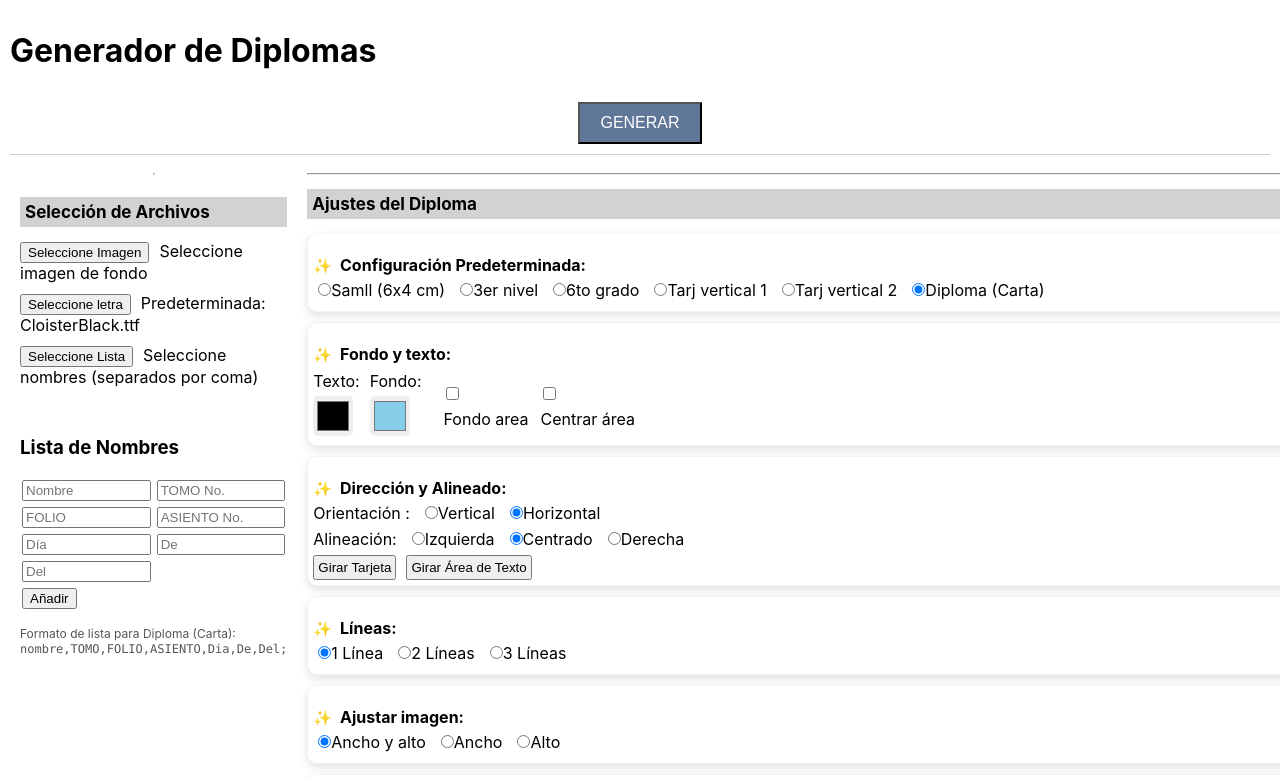
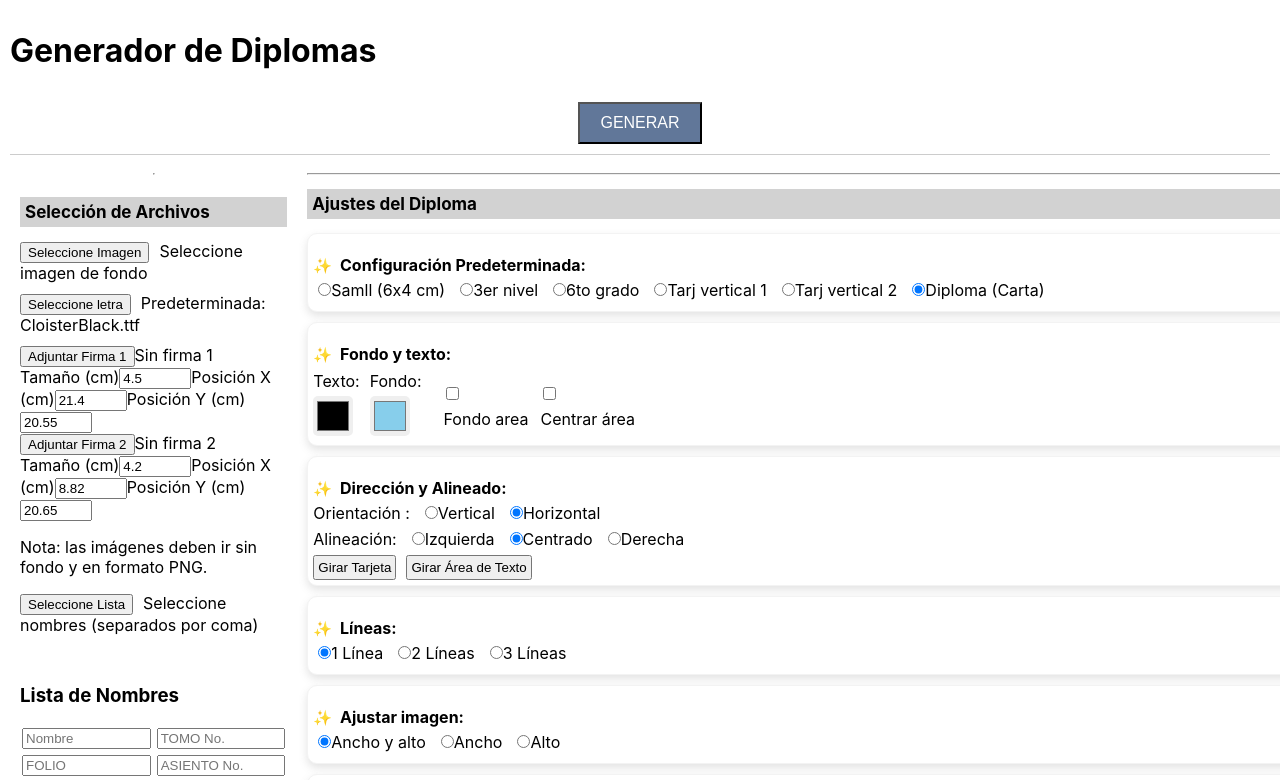
Before and after one commit to lsnoglos/diplomaGenerator, a React (Create React App) app: page / in a window 1280 px wide. Shown: the top 780 px of the page. Built offline with nearby package versions, Linux system fonts and the light colour scheme.

Commit message:
Permitir cargar firmas y guardar tamaño y posición en el navegador

```diff
--- a/src/App.js
+++ b/src/App.js
@@ -3,10 +3,17 @@ import './App.css';
 import interact from 'interactjs';
 import { throttle } from 'lodash';
 import cloisterBlackFont from './CloisterBlack.ttf';
-import firma1ImagePath from './Firma1.png';
-import firma2ImagePath from './Firma2.png';
 
 const DEFAULT_FONT_FAMILY = 'CloisterBlack';
+const SIGNATURE_STORAGE_KEYS = {
+  firma1Image: 'diplomaGenerator.firma1Image',
+  firma2Image: 'diplomaGenerator.firma2Image',
+  settings: 'diplomaGenerator.signatureSettings',
+};
+const DEFAULT_SIGNATURE_SETTINGS = {
+  firma1: { x: 21.40, y: 20.55, size: 4.50 },
+  firma2: { x: 8.82, y: 20.65, size: 4.20 },
+};
 
 function App() {
   const [fontPath, setFontPath] = useState('');
@@ -22,6 +29,25 @@ function App() {
   const [bgImage, setBgImage] = useState(null);
   const [firma1Image, setFirma1Image] = useState(null);
   const [firma2Image, setFirma2Image] = useState(null);
+  const [firma1Data, setFirma1Data] = useState(() => {
+    try { return localStorage.getItem(SIGNATURE_STORAGE_KEYS.firma1Image) || ''; }
+    catch { return ''; }
+  });
+  const [firma2Data, setFirma2Data] = useState(() => {
+    try { return localStorage.getItem(SIGNATURE_STORAGE_KEYS.firma2Image) || ''; }
+    catch { return ''; }
+  });
+  const [signatureSettings, setSignatureSettings] = useState(() => {
+    try {
+      const saved = JSON.parse(localStorage.getItem(SIGNATURE_STORAGE_KEYS.settings) || '{}');
+      return {
+        firma1: { ...DEFAULT_SIGNATURE_SETTINGS.firma1, ...(saved.firma1 || {}) },
+        firma2: { ...DEFAULT_SIGNATURE_SETTINGS.firma2, ...(saved.firma2 || {}) },
+      };
+    } catch {
+      return DEFAULT_SIGNATURE_SETTINGS;
+    }
+  });
   const [listPath, setListPath] = useState('');
   const [namesList, setNamesList] = useState([]);
   const [newName, setNewName] = useState('');
@@ -68,6 +94,8 @@ function App() {
   const imgInputRef = useRef(null);
   const fontInputRef = useRef(null);
   const listInputRef = useRef(null);
+  const firma1InputRef = useRef(null);
+  const firma2InputRef = useRef(null);
 
   const [itemsPerPage, setItemsPerPage] = useState(1);
 
@@ -253,28 +281,22 @@ function App() {
   }, [imgPath]);
 
   useEffect(() => {
-    const loadSignature = (src, setImage) => {
+    const loadSignature = (dataUrl, setImage) => {
+      if (!dataUrl) {
+        setImage(null);
+        return;
+      }
+
       const img = new Image();
-
       img.onload = () => {
-        // Las firmas PNG tienen áreas transparentes alrededor del trazo.
-        // Se recortan automáticamente para que widthCm controle el tamaño
-        // REAL de la firma visible y no el tamaño del lienzo transparente.
         const sourceCanvas = document.createElement('canvas');
         sourceCanvas.width = img.naturalWidth || img.width;
         sourceCanvas.height = img.naturalHeight || img.height;
-
         const sourceCtx = sourceCanvas.getContext('2d');
         sourceCtx.drawImage(img, 0, 0);
 
-        const imageData = sourceCtx.getImageData(
-          0,
-          0,
-          sourceCanvas.width,
-          sourceCanvas.height
-        );
+        const imageData = sourceCtx.getImageData(0, 0, sourceCanvas.width, sourceCanvas.height);
         const data = imageData.data;
-
         let minX = sourceCanvas.width;
         let minY = sourceCanvas.height;
         let maxX = -1;
@@ -282,13 +304,11 @@ function App() {
 
         for (let y = 0; y < sourceCanvas.height; y += 1) {
           for (let x = 0; x < sourceCanvas.width; x += 1) {
-            const alpha = data[(y * sourceCanvas.width + x) * 4 + 3];
-
-            if (alpha > 8) {
-              if (x < minX) minX = x;
-              if (y < minY) minY = y;
-              if (x > maxX) maxX = x;
-              if (y > maxY) maxY = y;
+            if (data[(y * sourceCanvas.width + x) * 4 + 3] > 8) {
+              minX = Math.min(minX, x);
+              minY = Math.min(minY, y);
+              maxX = Math.max(maxX, x);
+              maxY = Math.max(maxY, y);
             }
           }
         }
@@ -301,30 +321,28 @@ function App() {
         const trimmedCanvas = document.createElement('canvas');
         trimmedCanvas.width = maxX - minX + 1;
         trimmedCanvas.height = maxY - minY + 1;
-
-        const trimmedCtx = trimmedCanvas.getContext('2d');
-        trimmedCtx.drawImage(
+        trimmedCanvas.getContext('2d').drawImage(
           sourceCanvas,
-          minX,
-          minY,
-          trimmedCanvas.width,
-          trimmedCanvas.height,
-          0,
-          0,
-          trimmedCanvas.width,
-          trimmedCanvas.height
+          minX, minY, trimmedCanvas.width, trimmedCanvas.height,
+          0, 0, trimmedCanvas.width, trimmedCanvas.height
         );
-
         setImage(trimmedCanvas);
       };
-
       img.onerror = () => setImage(null);
-      img.src = src;
+      img.src = dataUrl;
     };
 
-    loadSignature(firma1ImagePath, setFirma1Image);
-    loadSignature(firma2ImagePath, setFirma2Image);
-  }, []);
+    loadSignature(firma1Data, setFirma1Image);
+    loadSignature(firma2Data, setFirma2Image);
+  }, [firma1Data, firma2Data]);
+
+  useEffect(() => {
+    try {
+      localStorage.setItem(SIGNATURE_STORAGE_KEYS.settings, JSON.stringify(signatureSettings));
+    } catch (error) {
+      console.error('No se pudieron guardar los ajustes de las firmas:', error);
+    }
+  }, [signatureSettings]);
 
   useEffect(() => {
     interact(resizableBoxRef.current).unset();
@@ -868,54 +886,25 @@ function App() {
     ctx.restore();
   };
 
-  // Firmas fijas del formato Diploma (Carta).
-// Las coordenadas están calibradas sobre el diseño suministrado (2048 x 1582 px)
-// y convertidas a centímetros para que coincidan con las líneas impresas.
-const DIPLOMA_SIGNATURES = {
-  candida: {
-    image: 'firma1',
-    centerX: 21.40,
-    lineY: 20.55,
-    widthCm: 4.50,
-    gapCm: 0.05,
-  },
-  yendri: {
-    image: 'firma2',
-    centerX: 8.82,
-    lineY: 20.65,
-    widthCm: 4.20,
-    gapCm: 0.05,
-  },
-};
-
-const drawDiplomaSignatures = (ctx) => {
-  if (selectedConfiguration !== 'diploma') {
-    return;
-  }
+  const drawDiplomaSignatures = (ctx) => {
+  if (selectedConfiguration !== 'diploma') return;
 
   const signatures = [
-    [DIPLOMA_SIGNATURES.candida, firma1Image],
-    [DIPLOMA_SIGNATURES.yendri, firma2Image],
+    [signatureSettings.firma1, firma1Image],
+    [signatureSettings.firma2, firma2Image],
   ];
 
   ctx.save();
-
   signatures.forEach(([config, image]) => {
-    if (!image) {
-      return;
-    }
-
-    const targetWidth = cmToPx(config.widthCm);
-    const aspectRatio = image.height / image.width;
-    const targetHeight = targetWidth * aspectRatio;
-    const finalWidth = targetWidth;
-
-    const x = cmToPx(config.centerX) - finalWidth / 2;
-    const y = cmToPx(config.lineY) - targetHeight - cmToPx(config.gapCm);
-
-    ctx.drawImage(image, x, y, finalWidth, targetHeight);
+    if (!image || !config) return;
+
+    const targetWidth = cmToPx(Number(config.size) || 0);
+    const targetHeight = targetWidth * (image.height / image.width);
+    const x = cmToPx(Number(config.x) || 0) - targetWidth / 2;
+    const y = cmToPx(Number(config.y) || 0) - targetHeight - cmToPx(0.05);
+
+    ctx.drawImage(image, x, y, targetWidth, targetHeight);
   });
-
   ctx.restore();
 };
 
@@ -1096,6 +1085,59 @@ const drawDiploma = (ctx, x, y, width, height, record) => {
       console.error('No se pudo leer la imagen de fondo.');
     };
     reader.readAsDataURL(file);
+  };
+
+  const selectSignatureImage = (event, signatureKey) => {
+    const file = event.target.files && event.target.files[0];
+    if (!file) return;
+
+    if (file.type !== 'image/png') {
+      alert('Seleccione una imagen en formato PNG con fondo transparente.');
+      event.target.value = '';
+      return;
+    }
+
+    const reader = new FileReader();
+    reader.onload = () => {
+      const dataUrl = String(reader.result || '');
+      const setData = signatureKey === 'firma1' ? setFirma1Data : setFirma2Data;
+      const storageKey = signatureKey === 'firma1'
+        ? SIGNATURE_STORAGE_KEYS.firma1Image
+        : SIGNATURE_STORAGE_KEYS.firma2Image;
+      try {
+        localStorage.setItem(storageKey, dataUrl);
+        setData(dataUrl);
+      } catch (error) {
+        alert('No se pudo guardar la firma en el navegador. Pruebe con un PNG de menor tamaño.');
+        console.error('Error guardando firma:', error);
+      }
+    };
+    reader.onerror = () => alert('No se pudo leer el archivo PNG.');
+    reader.readAsDataURL(file);
+  };
+
+  const updateSignatureSetting = (signatureKey, field, value) => {
+    setSignatureSettings((current) => ({
+      ...current,
+      [signatureKey]: {
+        ...current[signatureKey],
+        [field]: value,
+      },
+    }));
+  };
+
+  const removeSignatureImage = (signatureKey) => {
+    const isFirma1 = signatureKey === 'firma1';
+    const setData = isFirma1 ? setFirma1Data : setFirma2Data;
+    const storageKey = isFirma1
+      ? SIGNATURE_STORAGE_KEYS.firma1Image
+      : SIGNATURE_STORAGE_KEYS.firma2Image;
+    setData('');
+    try { localStorage.removeItem(storageKey); } catch (error) {
+      console.error('No se pudo eliminar la firma guardada:', error);
+    }
+    const inputRef = isFirma1 ? firma1InputRef : firma2InputRef;
+    if (inputRef.current) inputRef.current.value = '';
   };
 
   const selectList = (e) => {
@@ -1645,6 +1687,68 @@ const drawDiploma = (ctx, x, y, width, height, record) => {
               ''
             )}
           </div>
+
+          {selectedConfiguration === 'diploma' && (
+            <div className="signature-upload-panel">
+              <div className="signature-upload-item">
+                <button type="button" onClick={() => firma1InputRef.current?.click()}>
+                  Adjuntar Firma 1
+                </button>
+                <input
+                  ref={firma1InputRef}
+                  type="file"
+                  accept="image/png"
+                  onChange={(event) => selectSignatureImage(event, 'firma1')}
+                  style={{ display: 'none' }}
+                />
+                <span>{firma1Data ? 'Firma 1 cargada' : 'Sin firma 1'}</span>
+                {firma1Data && <button type="button" onClick={() => removeSignatureImage('firma1')}>Quitar</button>}
+                <div className="signature-settings-grid">
+                  <label>Tamaño (cm)
+                    <input type="number" min="0.1" max="25" step="0.1" value={signatureSettings.firma1.size}
+                      onChange={(event) => updateSignatureSetting('firma1', 'size', event.target.value)} />
+                  </label>
+                  <label>Posición X (cm)
+                    <input type="number" min="0" max="30" step="0.1" value={signatureSettings.firma1.x}
+                      onChange={(event) => updateSignatureSetting('firma1', 'x', event.target.value)} />
+                  </label>
+                  <label>Posición Y (cm)
+                    <input type="number" min="0" max="35" step="0.1" value={signatureSettings.firma1.y}
+                      onChange={(event) => updateSignatureSetting('firma1', 'y', event.target.value)} />
+                  </label>
+                </div>
+              </div>
+              <div className="signature-upload-item">
+                <button type="button" onClick={() => firma2InputRef.current?.click()}>
+                  Adjuntar Firma 2
+                </button>
+                <input
+                  ref={firma2InputRef}
+                  type="file"
+                  accept="image/png"
+                  onChange={(event) => selectSignatureImage(event, 'firma2')}
+                  style={{ display: 'none' }}
+                />
+                <span>{firma2Data ? 'Firma 2 cargada' : 'Sin firma 2'}</span>
+                {firma2Data && <button type="button" onClick={() => removeSignatureImage('firma2')}>Quitar</button>}
+                <div className="signature-settings-grid">
+                  <label>Tamaño (cm)
+                    <input type="number" min="0.1" max="25" step="0.1" value={signatureSettings.firma2.size}
+                      onChange={(event) => updateSignatureSetting('firma2', 'size', event.target.value)} />
+                  </label>
+                  <label>Posición X (cm)
+                    <input type="number" min="0" max="30" step="0.1" value={signatureSettings.firma2.x}
+                      onChange={(event) => updateSignatureSetting('firma2', 'x', event.target.value)} />
+                  </label>
+                  <label>Posición Y (cm)
+                    <input type="number" min="0" max="35" step="0.1" value={signatureSettings.firma2.y}
+                      onChange={(event) => updateSignatureSetting('firma2', 'y', event.target.value)} />
+                  </label>
+                </div>
+              </div>
+              <p className="signature-upload-note">Nota: las imágenes deben ir sin fondo y en formato PNG.</p>
+            </div>
+          )}
 
           <div className="file-item">
             <button>
```
